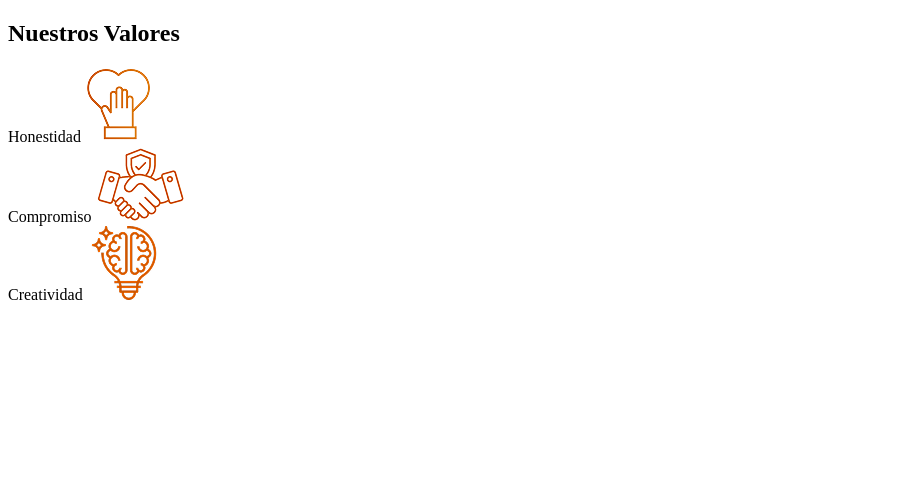
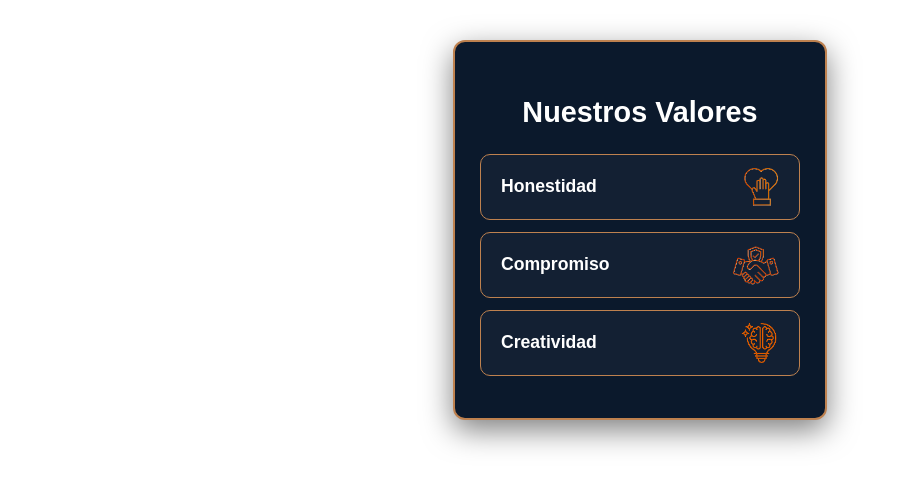
Before and after one commit to jesusmoralesgarita/Turing-s-Bug-Hunters, a plain HTML site: page index.html in a window 1280 px wide. Shown: the whole page, without its empty margins (0-901 px from the left). Drawn offline with Linux system fonts and the light colour scheme; a web font is replaced by a local one.

Commit message:
Definitivo

```diff
--- a/CSS/style.css
+++ b/CSS/style.css
@@ -58,44 +58,55 @@
 
 /*Erick*/
 
-/*Alex*/
-
 /* Alex */
 
 .valores-card {
     background-color: #0B192C;
-    border: 2px solid #D68F5B;
+
+    border: 2px solid #be814f;
+
     border-radius: 12px;
     padding: 30px 25px;
-    width: 280px;
-    box-shadow: 0 10px 20px rgba(0, 0, 0, 0.2);
+    width: 320px;
+    box-shadow: 0 10px 30px rgba(0, 0, 0, 0.5);
+    margin: 40px auto;
 }
 
 .valores-card h2 {
     color: #FFFFFF;
-    font-size: 22px;
+    font-family: "Montserrat-T", sans-serif;
+    font-size: 1.8rem;
     text-align: center;
-    margin-top: 0;
     margin-bottom: 25px;
-    font-weight: 700;
 }
 
 .valor-item {
     display: flex;
     justify-content: space-between;
     align-items: center;
-    border: 2px solid #D68F5B;
+    border: 1.5px solid #be814f;
     border-radius: 10px;
     padding: 12px 20px;
-    margin-bottom: 16px;
-    background-color: transparent;
+    margin-bottom: 12px;
+    background-color: rgba(255, 255, 255, 0.03);
     transition: all 0.3s ease;
+}
+
+.valor-item:hover {
+    transform: scale(1.03);
+    background-color: rgba(190, 129, 79, 0.2);
 }
 
 .valor-item span {
     color: #FFFFFF;
-    font-size: 15px;
+    font-family: "Montserrat-ST", sans-serif;
+    font-size: 1.1rem;
     font-weight: 600;
+}
+
+.valor-item img {
+    height: 40px;
+    width: auto;
 }
 
 
--- a/index.html
+++ b/index.html
@@ -4,8 +4,8 @@
     <meta charset="UTF-8">
     <meta name="viewport" content="width=device-width, initial-scale=1.0">
     <title>Nuestros Valores - Proyecto Integrador</title>
-   <link rel="stylesheet" href="CSS/fonts.css"> <!-- Este no se toca -->
-   <link rel="stylesheet" href="CSS/style.cAss">     <!-- Este es el tuyo que está afuera -->
+   <link rel="stylesheet" href="CSS/fonts.css">
+   <link rel="stylesheet" href="CSS/style.css">
 
 
 </head>
```
